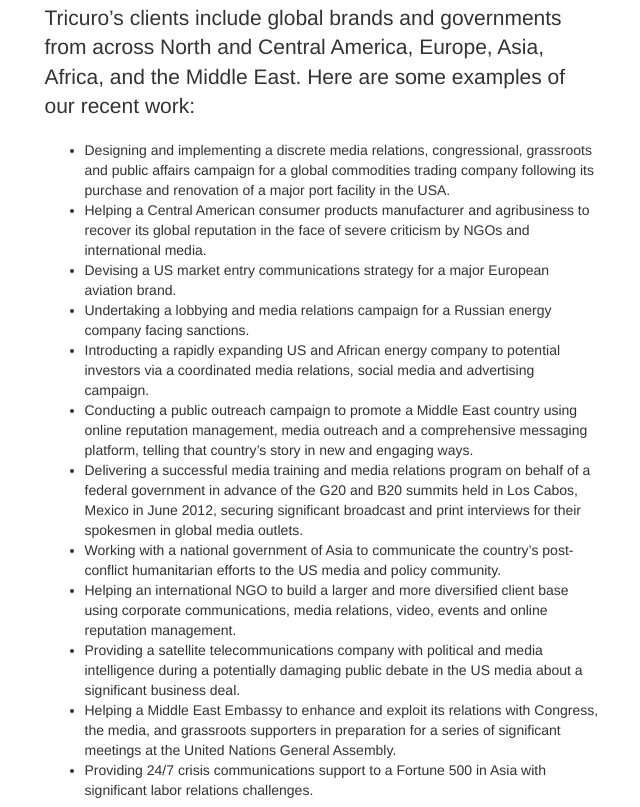
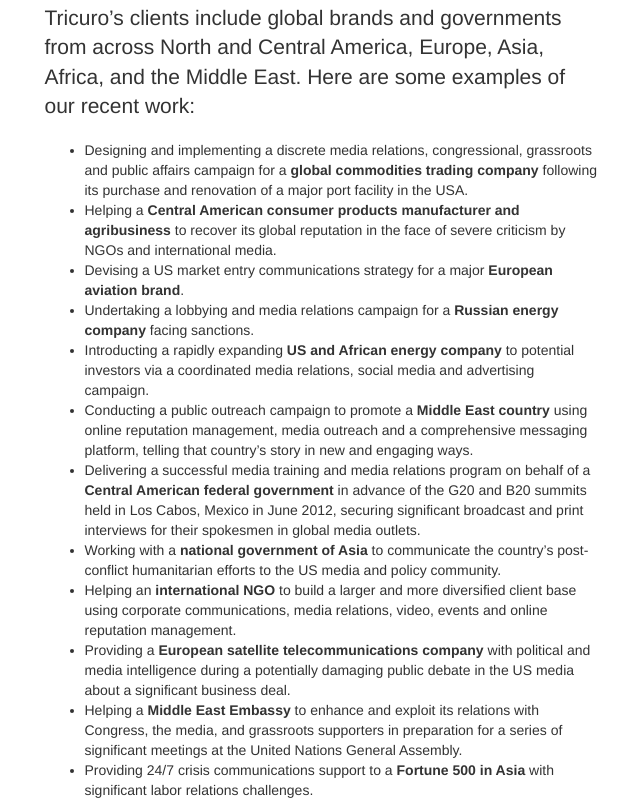
Before and after one commit to nagey/tricuro, a plain HTML site: page index.html in a window 1280 px wide. Shown: the part 3573-4380 px from the top of the page, without its empty margins (318-958 px from the left). Drawn offline with Linux system fonts and the light colour scheme.

Commit message:
Added bold to clients

```diff
--- a/index.html
+++ b/index.html
@@ -159,18 +159,18 @@
             <p class="lead">Tricuro’s clients include global brands and governments from across North and Central America, Europe, Asia, Africa, and the Middle East. Here are some examples of our recent work:</p>
 
             <ul>
-              <li>Designing and implementing a discrete media relations, congressional, grassroots and public affairs campaign for a global commodities trading company following its purchase and renovation of a major port facility in the USA.</li>
-              <li>Helping a Central American consumer products manufacturer and agribusiness to recover its global reputation in the face of severe criticism by NGOs and international media.</li>
-              <li>Devising a US market entry communications strategy for a major European aviation brand.</li>
-              <li>Undertaking a lobbying and media relations campaign for a Russian energy company facing sanctions.</li>
-              <li>Introducting a rapidly expanding US and African energy company to potential investors via a coordinated media relations, social media and advertising campaign.</li>
-              <li>Conducting a public outreach campaign to promote a Middle East country using online reputation management, media outreach and a comprehensive messaging platform, telling that country’s story in new and engaging ways.</li>
-              <li>Delivering a successful media training and media relations program on behalf of a federal government in advance of the G20 and B20 summits held in Los Cabos, Mexico in June 2012, securing significant broadcast and print interviews for their spokesmen in global media outlets.</li>
-              <li>Working with a national government of Asia to communicate the country’s post-conflict humanitarian efforts to the US media and policy community.</li>
-              <li>Helping an international NGO to build a larger and more diversified client base using corporate communications, media relations, video, events and online reputation management.</li>
-              <li>Providing a satellite telecommunications company with political and media intelligence during a potentially damaging public debate in the US media about a significant business deal.</li>
-              <li>Helping a Middle East Embassy to enhance and exploit its relations with Congress, the media, and grassroots supporters in preparation for a series of significant meetings at the United Nations General Assembly.</li>
-              <li>Providing 24/7 crisis communications support to a Fortune 500 in Asia with significant labor relations challenges.</li>
+              <li>Designing and implementing a discrete media relations, congressional, grassroots and public affairs campaign for a <strong>global commodities trading company</strong> following its purchase and renovation of a major port facility in the USA.</li>
+              <li>Helping a <strong>Central American consumer products manufacturer and agribusiness</strong> to recover its global reputation in the face of severe criticism by NGOs and international media.</li>
+              <li>Devising a US market entry communications strategy for a major <strong>European aviation brand</strong>.</li>
+              <li>Undertaking a lobbying and media relations campaign for a <strong>Russian energy company</strong> facing sanctions.</li>
+              <li>Introducting a rapidly expanding <strong>US and African energy company</strong> to potential investors via a coordinated media relations, social media and advertising campaign.</li>
+              <li>Conducting a public outreach campaign to promote a <strong>Middle East country</strong> using online reputation management, media outreach and a comprehensive messaging platform, telling that country’s story in new and engaging ways.</li>
+              <li>Delivering a successful media training and media relations program on behalf of a <strong>Central American federal government</strong> in advance of the G20 and B20 summits held in Los Cabos, Mexico in June 2012, securing significant broadcast and print interviews for their spokesmen in global media outlets.</li>
+              <li>Working with a <strong>national government of Asia</strong> to communicate the country’s post-conflict humanitarian efforts to the US media and policy community.</li>
+              <li>Helping an <strong>international NGO</strong> to build a larger and more diversified client base using corporate communications, media relations, video, events and online reputation management.</li>
+              <li>Providing a <strong>European satellite telecommunications company</strong> with political and media intelligence during a potentially damaging public debate in the US media about a significant business deal.</li>
+              <li>Helping a <strong>Middle East Embassy</strong> to enhance and exploit its relations with Congress, the media, and grassroots supporters in preparation for a series of significant meetings at the United Nations General Assembly.</li>
+              <li>Providing 24/7 crisis communications support to a <strong>Fortune 500 in Asia</strong> with significant labor relations challenges.</li>
             </ul>
           </div>
         </div>
```
